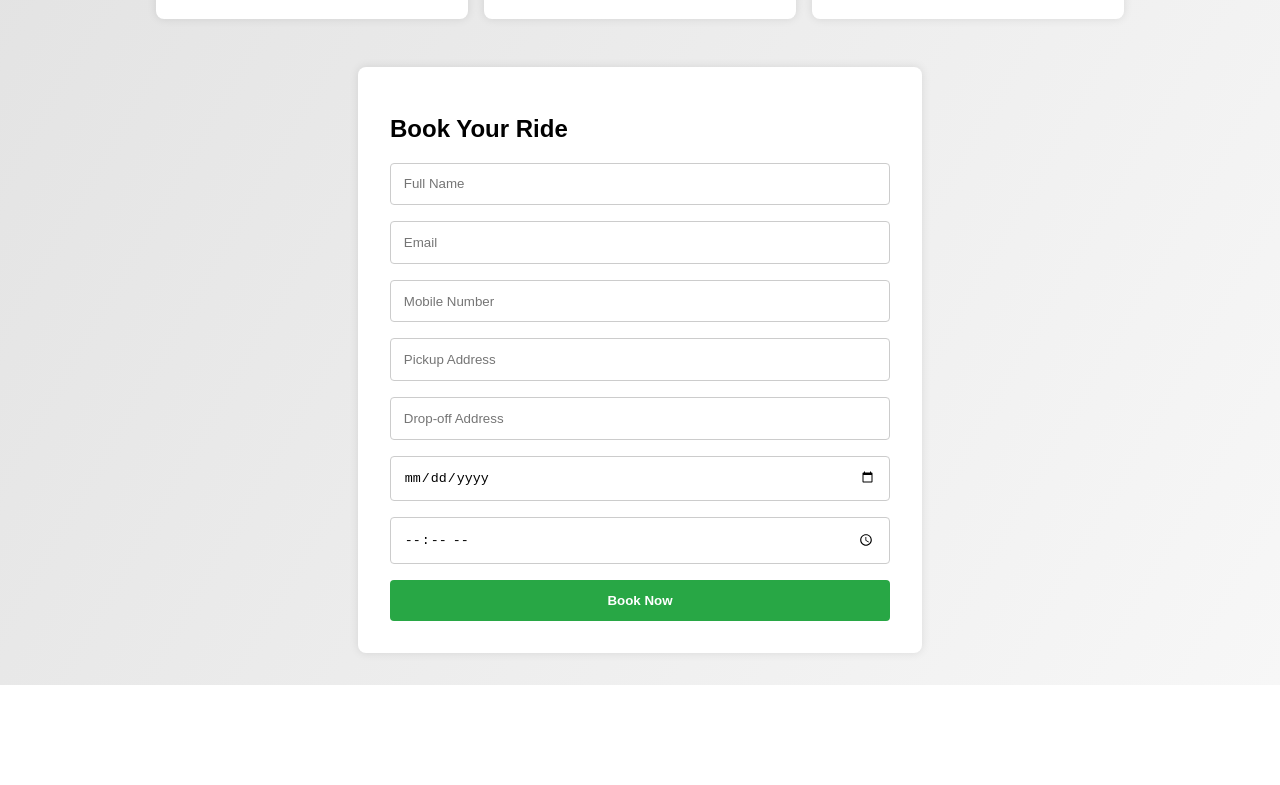
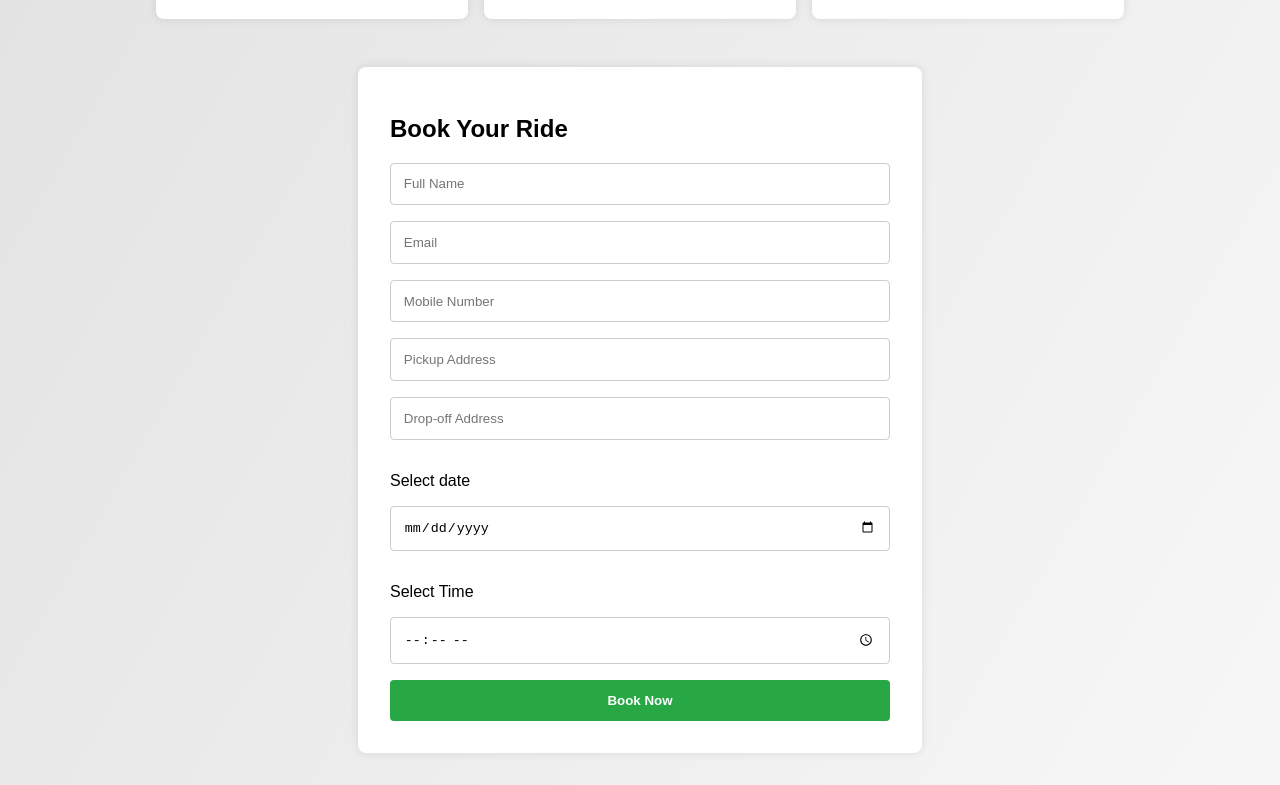
Before and after one commit to gagankumar8294/natraj, a Next.js app: page / in a window 1280 px wide. Shown: the part 518-1303 px from the top of the page. Before the commit the page ends 1203 px from the top, so only its background shows below. Built offline with nearby package versions, Linux system fonts and the light colour scheme.

Commit message:
added color for the menu icon

```diff
--- a/components/BookingForm.js
+++ b/components/BookingForm.js
@@ -10,8 +10,10 @@ export default function BookingForm() {
         <input type="tel" placeholder="Mobile Number" required />
         <input type="text" placeholder="Pickup Address" required />
         <input type="text" placeholder="Drop-off Address" required />
-        <input type="date" required />
-        <input type="time" required />
+        <p>Select date</p>
+        <input type="date" className='date-color' required />
+        <p>Select Time</p>
+        <input type="time" className='time-color' required />
         <button type="submit">Book Now</button>
       </form>
     </div>
--- a/components/Navbar.css
+++ b/components/Navbar.css
@@ -47,7 +47,7 @@
 .menu-icon span {
   height: 3px;
   width: 100%;
-  background: white;
+  background: #000;
   border-radius: 2px;
   transition: all 0.3s ease;
 }
@@ -85,6 +85,7 @@
 @media (max-width: 768px) {
   .menu-icon {
     display: flex;
+    /* color: #000; */
   }
 
   .nav-links {
```
